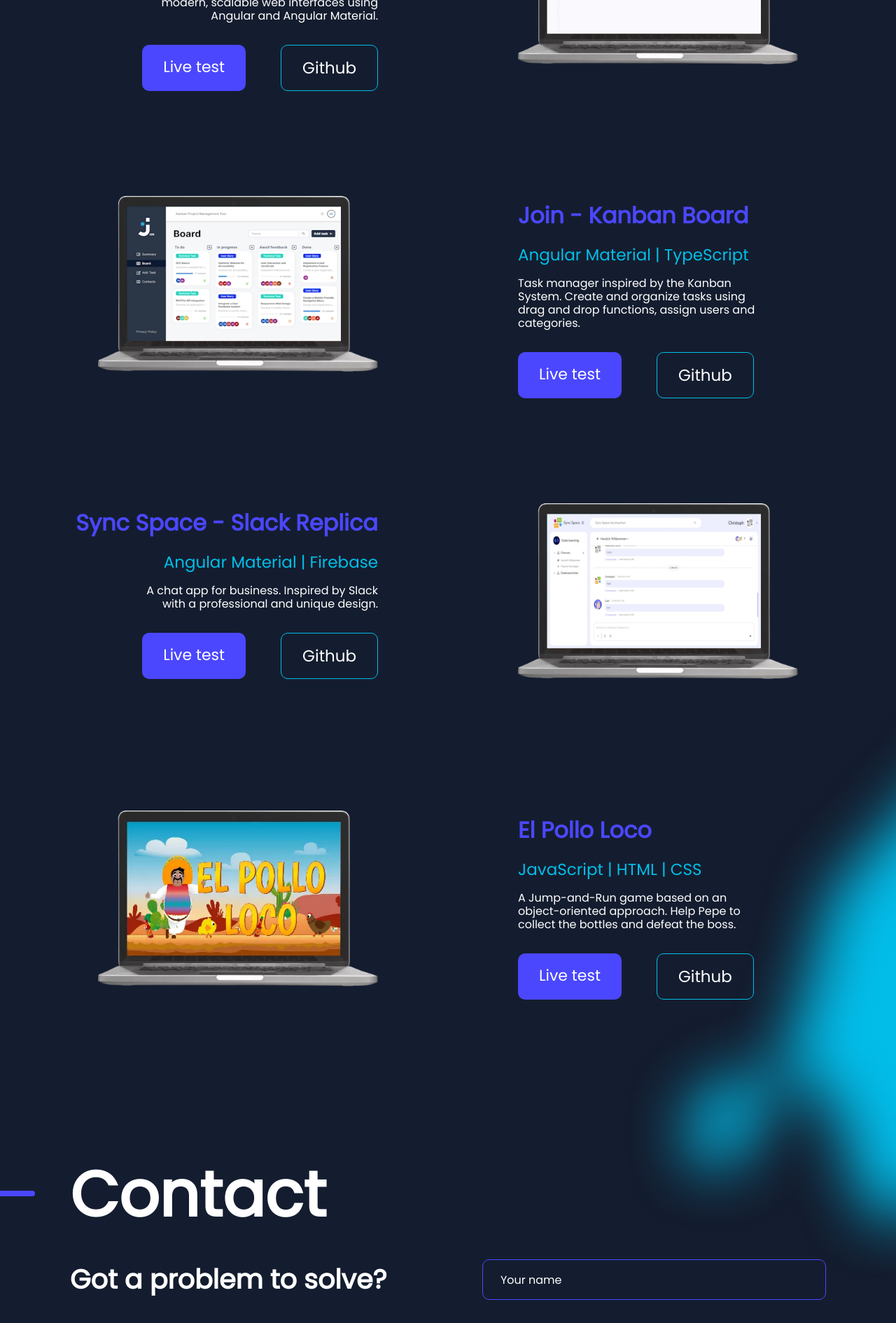
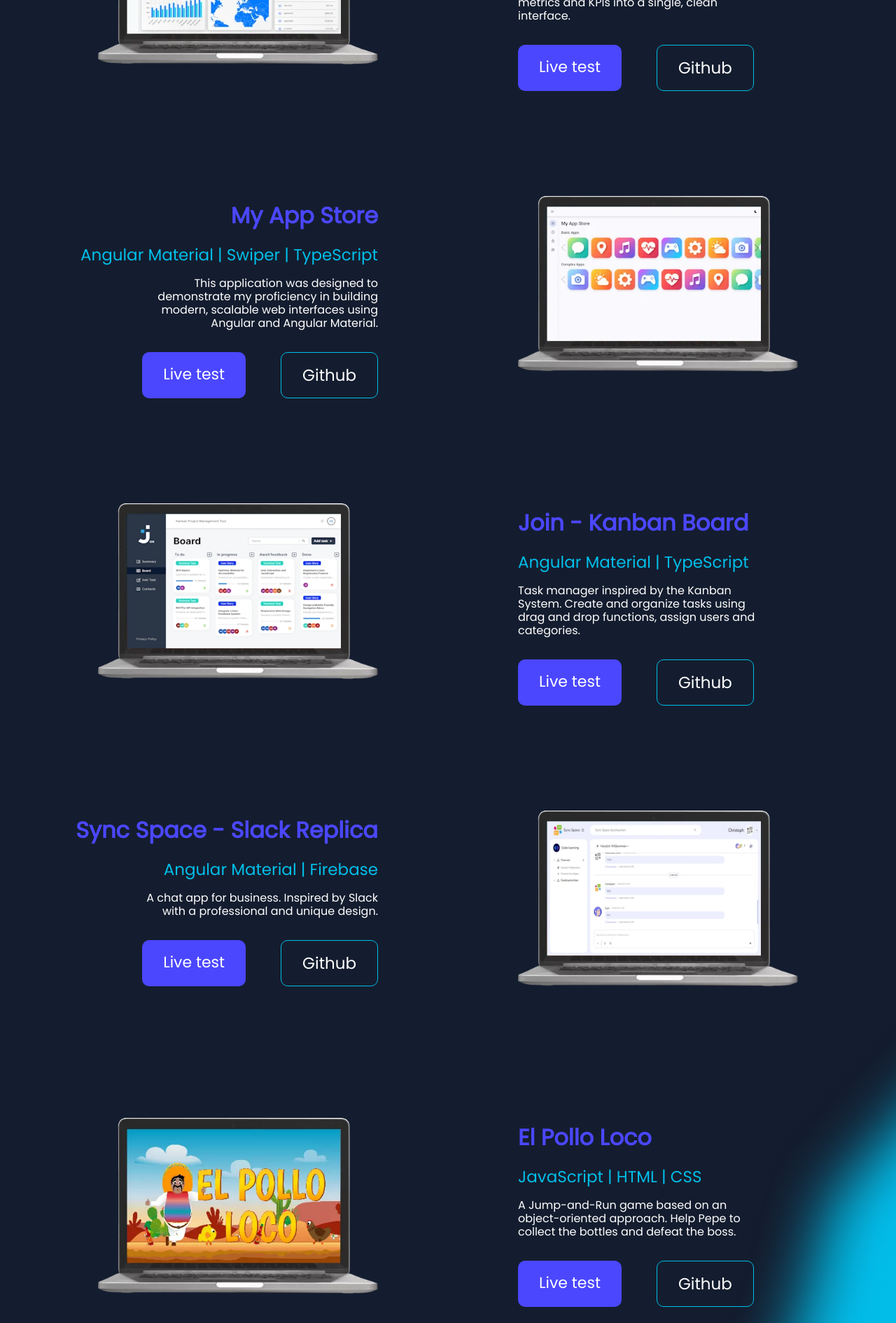
Before and after one commit to 43and18zeroes/cw-coding, an Angular app: page / in a window 1280 px wide. Shown: the part 3580-5470 px from the top of the page at 70% size. Built offline with nearby package versions, Linux system fonts and the light colour scheme; a web font is replaced by a local one.

Commit message:
dashboard content

```diff
--- a/src/app/portfolio/portfolio.component.html
+++ b/src/app/portfolio/portfolio.component.html
@@ -3,126 +3,155 @@
     <div class="portfolio__headline">
       <h2>Portfolio</h2>
       <hr />
-      <p>This page is a sample of my projects - feel free to try them out.</p>
+      <p>This page is a sample of my projects - feel free to
+        try them out.</p>
     </div>
 
     <div class="portfolio__examples">
-      <div class="portfolio__examples__picright">
-        <div class="portfolio__examples__picright__text portfolio__all__texts">
-          <h3>My App Store</h3>
-          <h4>Angular Material | Swiper | TypeScript</h4>
+      <div class="portfolio__examples__picleft">
+        <div
+          class="portfolio__examples__picleft__pic portfolio__all__images">
+          <img
+            src="assets/img/webp/portfolio/laptop-dashboard-light.webp"
+            alt="" />
+        </div>
+        <div
+          class="portfolio__examples__picleft__text portfolio__all__texts">
+          <h3>Business Dashboard</h3>
+          <h4>Angular Material | TypeScript | OOP | PHP</h4>
           <p>
-            This application was designed to demonstrate my proficiency in building modern, scalable web interfaces using Angular and Angular Material.
+            The Business Dashboard is a data visualization
+            tool that centralizes key metrics and KPIs into
+            a single, clean interface.
           </p>
           <div class="portfolio__buttons">
-            <a
-              class="portfolio__buttons__live portfolio__all__buttons noSelect"
+            <a class="portfolio__buttons__live portfolio__all__buttons noSelect"
               target="_blank"
-              href="https://my-app-store.cw-coding.de/"
-              >Live test</a
-            >
-            <a
-              class="portfolio__buttons__github portfolio__all__buttons noSelect"
+              href="https://business-dashboard.cw-coding.de/">Live
+              test</a>
+            <a class="portfolio__buttons__github portfolio__all__buttons noSelect"
               target="_blank"
-              href="https://github.com/43and18zeroes/my-app-store"
-              >Github</a
-            >
-          </div>
-        </div>
-        <div class="portfolio__examples__picright__pic portfolio__all__images">
-          <img src="assets/img/webp/portfolio/laptop-store.webp" alt="" />
-        </div>
-      </div>
-
-      <div class="portfolio__examples__picleft">
-        <div class="portfolio__examples__picleft__pic portfolio__all__images">
-          <img src="assets/img/webp/portfolio/laptop-join2.webp" alt="" />
-        </div>
-        <div class="portfolio__examples__picleft__text portfolio__all__texts">
-          <h3>Join - Kanban Board</h3>
-          <h4>Angular Material | TypeScript</h4>
-          <p>
-            Task manager inspired by the Kanban System. Create and organize
-            tasks using drag and drop functions, assign users and categories.
-          </p>
-          <div class="portfolio__buttons">
-            <a
-              class="portfolio__buttons__live portfolio__all__buttons noSelect"
-              target="_blank"
-              href="https://cw-coding.de/developerakademie/15_modul15/join2/new/"
-              >Live test</a
-            >
-            <a
-              class="portfolio__buttons__github portfolio__all__buttons noSelect"
-              target="_blank"
-              href="https://github.com/43and18zeroes/join2"
-              >Github</a
-            >
+              href="https://github.com/43and18zeroes/business-dashboard">Github</a>
           </div>
         </div>
       </div>
 
       <div class="portfolio__examples__picright">
-        <div class="portfolio__examples__picright__text portfolio__all__texts">
-          <h3>Sync Space - Slack Replica</h3>
-          <h4>Angular Material | Firebase</h4>
+        <div
+          class="portfolio__examples__picright__text portfolio__all__texts">
+          <h3>My App Store</h3>
+          <h4>Angular Material | Swiper | TypeScript</h4>
           <p>
-            A chat app for business. Inspired by Slack with a professional and
-            unique design.
+            This application was designed to demonstrate my
+            proficiency in building modern, scalable web
+            interfaces using Angular and Angular Material.
           </p>
           <div class="portfolio__buttons">
-            <a
-              class="portfolio__buttons__live portfolio__all__buttons noSelect"
+            <a class="portfolio__buttons__live portfolio__all__buttons noSelect"
               target="_blank"
-              href="https://cw-coding.de/developerakademie/15_modul15/slack/sync-space/"
-              >Live test</a
-            >
-            <a
-              class="portfolio__buttons__github portfolio__all__buttons noSelect"
+              href="https://my-app-store.cw-coding.de/">Live
+              test</a>
+            <a class="portfolio__buttons__github portfolio__all__buttons noSelect"
               target="_blank"
-              href="https://github.com/43and18zeroes/sync-space"
-              >Github</a
-            >
+              href="https://github.com/43and18zeroes/my-app-store">Github</a>
           </div>
         </div>
-        <div class="portfolio__examples__picright__pic portfolio__all__images">
-          <img src="assets/img/webp/portfolio/laptop-syncspace.webp" alt="" />
+        <div
+          class="portfolio__examples__picright__pic portfolio__all__images">
+          <img
+            src="assets/img/webp/portfolio/laptop-store.webp"
+            alt="" />
         </div>
       </div>
 
       <div class="portfolio__examples__picleft">
-        <div class="portfolio__examples__picleft__pic portfolio__all__images">
-          <img src="assets/img/webp/portfolio/elpolloloco-laptop.webp" alt="" />
+        <div
+          class="portfolio__examples__picleft__pic portfolio__all__images">
+          <img
+            src="assets/img/webp/portfolio/laptop-join2.webp"
+            alt="" />
         </div>
-        <div class="portfolio__examples__picleft__text portfolio__all__texts">
-          <h3>El Pollo Loco</h3>
-          <h4>JavaScript | HTML | CSS</h4>
+        <div
+          class="portfolio__examples__picleft__text portfolio__all__texts">
+          <h3>Join - Kanban Board</h3>
+          <h4>Angular Material | TypeScript</h4>
           <p>
-            A Jump-and-Run game based on an object-oriented approach. Help Pepe
-            to collect the bottles and defeat the boss.
+            Task manager inspired by the Kanban System.
+            Create and organize
+            tasks using drag and drop functions, assign
+            users and categories.
           </p>
           <div class="portfolio__buttons">
-            <a
-              class="portfolio__buttons__live portfolio__all__buttons noSelect"
+            <a class="portfolio__buttons__live portfolio__all__buttons noSelect"
               target="_blank"
-              href="https://cw-coding.de/developerakademie/11_modul11/el_pollo_loco_v2/index.html"
-              >Live test</a
-            >
-            <a
-              class="portfolio__buttons__github portfolio__all__buttons noSelect"
+              href="https://cw-coding.de/developerakademie/15_modul15/join2/new/">Live
+              test</a>
+            <a class="portfolio__buttons__github portfolio__all__buttons noSelect"
               target="_blank"
-              href="https://github.com/43and18zeroes/el-pollo-loco-v2"
-              >Github</a
-            >
+              href="https://github.com/43and18zeroes/join2">Github</a>
           </div>
         </div>
       </div>
 
-      <img
-        class="portfolio__darkbgfog"
+      <div class="portfolio__examples__picright">
+        <div
+          class="portfolio__examples__picright__text portfolio__all__texts">
+          <h3>Sync Space - Slack Replica</h3>
+          <h4>Angular Material | Firebase</h4>
+          <p>
+            A chat app for business. Inspired by Slack with
+            a professional and
+            unique design.
+          </p>
+          <div class="portfolio__buttons">
+            <a class="portfolio__buttons__live portfolio__all__buttons noSelect"
+              target="_blank"
+              href="https://cw-coding.de/developerakademie/15_modul15/slack/sync-space/">Live
+              test</a>
+            <a class="portfolio__buttons__github portfolio__all__buttons noSelect"
+              target="_blank"
+              href="https://github.com/43and18zeroes/sync-space">Github</a>
+          </div>
+        </div>
+        <div
+          class="portfolio__examples__picright__pic portfolio__all__images">
+          <img
+            src="assets/img/webp/portfolio/laptop-syncspace.webp"
+            alt="" />
+        </div>
+      </div>
+
+      <div class="portfolio__examples__picleft">
+        <div
+          class="portfolio__examples__picleft__pic portfolio__all__images">
+          <img
+            src="assets/img/webp/portfolio/elpolloloco-laptop.webp"
+            alt="" />
+        </div>
+        <div
+          class="portfolio__examples__picleft__text portfolio__all__texts">
+          <h3>El Pollo Loco</h3>
+          <h4>JavaScript | HTML | CSS</h4>
+          <p>
+            A Jump-and-Run game based on an object-oriented
+            approach. Help Pepe
+            to collect the bottles and defeat the boss.
+          </p>
+          <div class="portfolio__buttons">
+            <a class="portfolio__buttons__live portfolio__all__buttons noSelect"
+              target="_blank"
+              href="https://cw-coding.de/developerakademie/11_modul11/el_pollo_loco_v2/index.html">Live
+              test</a>
+            <a class="portfolio__buttons__github portfolio__all__buttons noSelect"
+              target="_blank"
+              href="https://github.com/43and18zeroes/el-pollo-loco-v2">Github</a>
+          </div>
+        </div>
+      </div>
+
+      <img class="portfolio__darkbgfog"
         src="assets/img/webp/portfolio/d-blue-2-p.webp"
-        alt=""
-      />
+        alt="" />
 
       <!-- <div class="portfolio__examples__picleft">
                 <div class="portfolio__examples__picleft__pic portfolio__all__images">
@@ -142,11 +171,9 @@
                 </div>
             </div> -->
 
-      <img
-        class="portfolio__lightbgfog"
+      <img class="portfolio__lightbgfog"
         src="assets/img/webp/portfolio/l-blue-2.webp"
-        alt=""
-      />
+        alt="" />
     </div>
   </div>
 </section>
```
